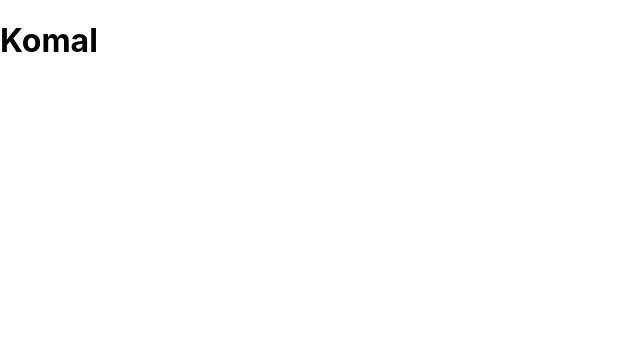
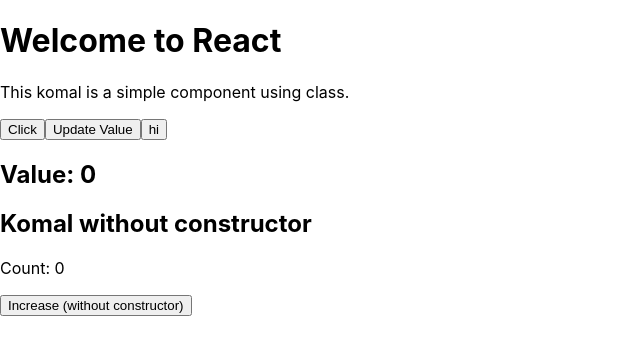
Before and after one commit to Komalsachdeva44/react-basics-bootcamp, a React (Create React App) app: page /state in a window 1280 px wide. Before the commit this address had no page. Shown: the top 354 px of the page, without its empty margins (0-640 px from the left). Built offline with nearby package versions, Linux system fonts and the light colour scheme.

Commit message:
state component with class , functional component hooks , this keyword

```diff
--- a/src/App.js
+++ b/src/App.js
@@ -4,7 +4,7 @@
 import Clicked from './Clicked.js';
 import Username from './Username.js'; // Import the new component
 import { BrowserRouter as Router, Routes, Route, Link } from 'react-router-dom';
-
+import { StateWithClass, WithoutConstructor } from "./statewithclass.js"; // Import the new component
 // Without JSX
 function Fruit() {
   return React.createElement('h1', null, 'Apple');
@@ -12,7 +12,7 @@
 
 // With JSX
 function Education() {
-  return <h1>Mac.(IT)</h1>;
+  return <h1>Msc.(IT)</h1>;
 }
 
 function Color() {
@@ -34,11 +34,20 @@
 }
 
 function App() {
+
   return (
     <Router>
+      {/* <WithoutConstructor /> */}
+
       <Routes>
         <Route path="/" element={<Home />} />
         <Route path="/username" element={<Username />} />
+        <Route path="/state" element={
+          <>
+            <StateWithClass />
+            <WithoutConstructor />
+          </>
+        } />
       </Routes>
     </Router>
   );
--- a/src/index.js
+++ b/src/index.js
@@ -10,7 +10,7 @@
   // <React.StrictMode>
     <React.Fragment>
       <App />
-      <User />
+      {/* <User /> */}
     </React.Fragment>
   // </React.StrictMode>
 );
--- /dev/null
+++ b/src/statewithclass.js
@@ -0,0 +1,67 @@
+import React from "react";
+
+class StateWithClass extends React.Component {
+    constructor() {
+        super();
+        // Storing Dynamic data in state
+        this.state = {
+            data: "komal",  // Initially a string
+            value: 0         // This should be a number to count properly
+        };
+
+        // // Explicitly bind the apple method to the component
+        this.apple = this.apple.bind(this);
+        this.count = this.count.bind(this); // Bind count method as well
+    }
+
+    apple() {
+        alert("Apple");
+
+        console.log("Apple function called!");
+        this.setState({ data: "komal sachdeva" });
+    }
+
+    count() {
+        // Ensure value is incremented numerically
+        this.setState({value:this.state.value+1})
+
+    }
+
+    render() {
+        return (
+            <div>
+                <h1>Welcome to React</h1>
+                <p>This {this.state.data} is a simple component using class.</p>
+                <button onClick={this.apple}>Click</button>
+                <button onClick={this.count}>Update Value</button>
+                <button onClick={()=>this.apple()}>hi</button>
+                <h2>Value: {this.state.value}</h2> {/* Display the updated value */}
+            </div>
+        );
+    }
+}
+
+// ✅ Component without constructor
+class WithoutConstructor extends React.Component {
+    state = {
+      name: "Komal without constructor",
+      count: 0,
+    };
+
+    increment = () => {
+      this.setState({ count: this.state.count + 1 });
+    };
+
+    render() {
+      return (
+        <div>
+          <h2>{this.state.name}</h2>
+          <p>Count: {this.state.count}</p>
+          <button onClick={this.increment}>Increase (without constructor)</button>
+        </div>
+      );
+    }
+  }
+
+  // ✅ Named exports for both components
+  export { StateWithClass, WithoutConstructor };
```
Also changed, not shown: notes/state.md (added, +4 -0 lines), src/User.js (line endings or trailing spaces), 1 other file (tests, documents, lock files or other folders).
